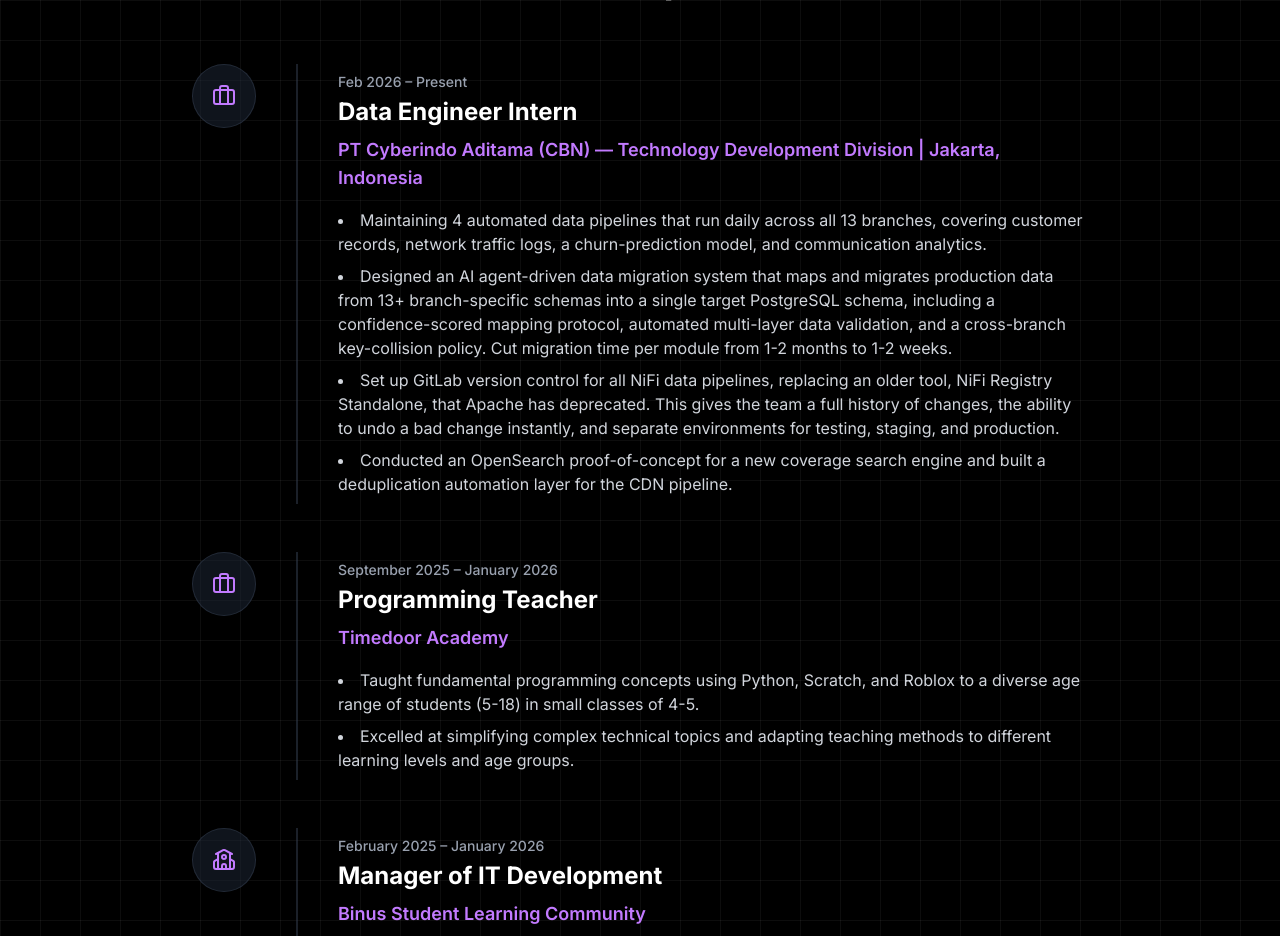
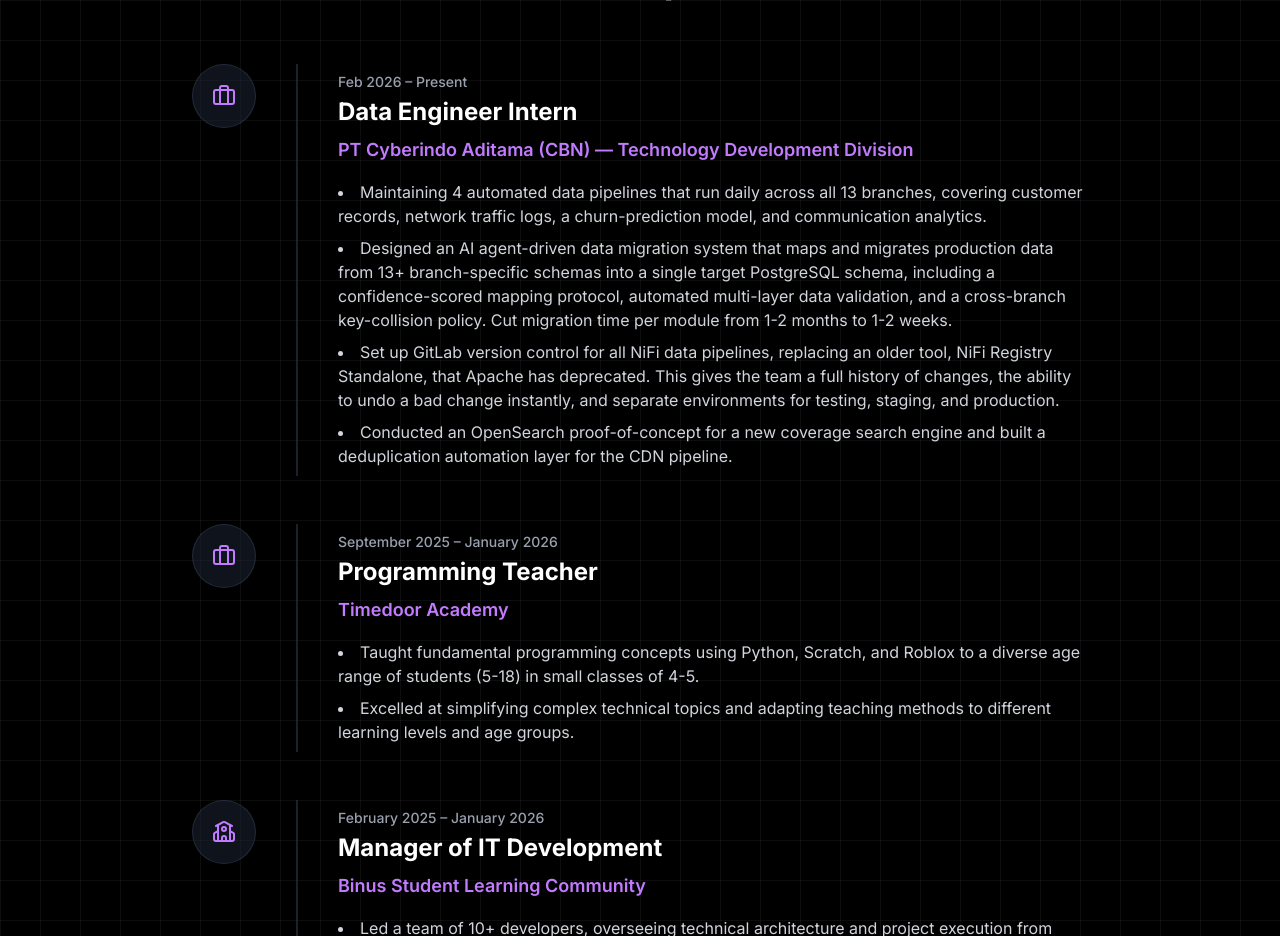
Before and after one commit to LightArtz/portfolio, a Next.js app: page / in a window 1280 px wide. Shown: the part 920-1856 px from the top of the page. Built offline with nearby package versions, Linux system fonts and the light colour scheme.

Commit message:
fix: finalized experience and readme.md

```diff
--- a/src/components/experience-section.tsx
+++ b/src/components/experience-section.tsx
@@ -6,7 +6,7 @@
 const experienceData = [
   {
     icon: <Briefcase />,
-    company: "PT Cyberindo Aditama (CBN) — Technology Development Division | Jakarta, Indonesia",
+    company: "PT Cyberindo Aditama (CBN) — Technology Development Division",
     role: "Data Engineer Intern",
     period: "Feb 2026 – Present",
     description: [
```
Also changed, not shown: 1 other file (tests, documents, lock files or other folders).
